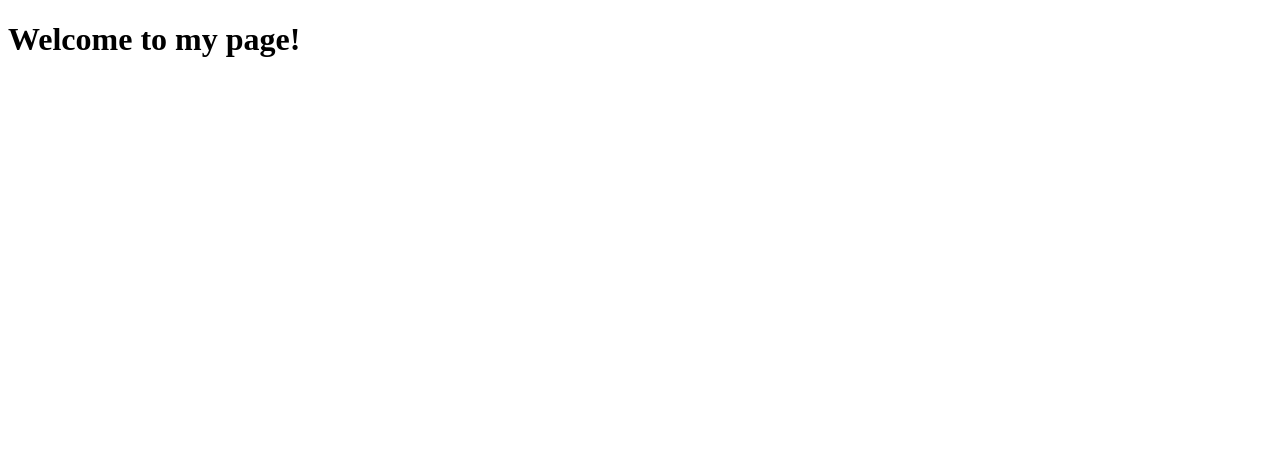
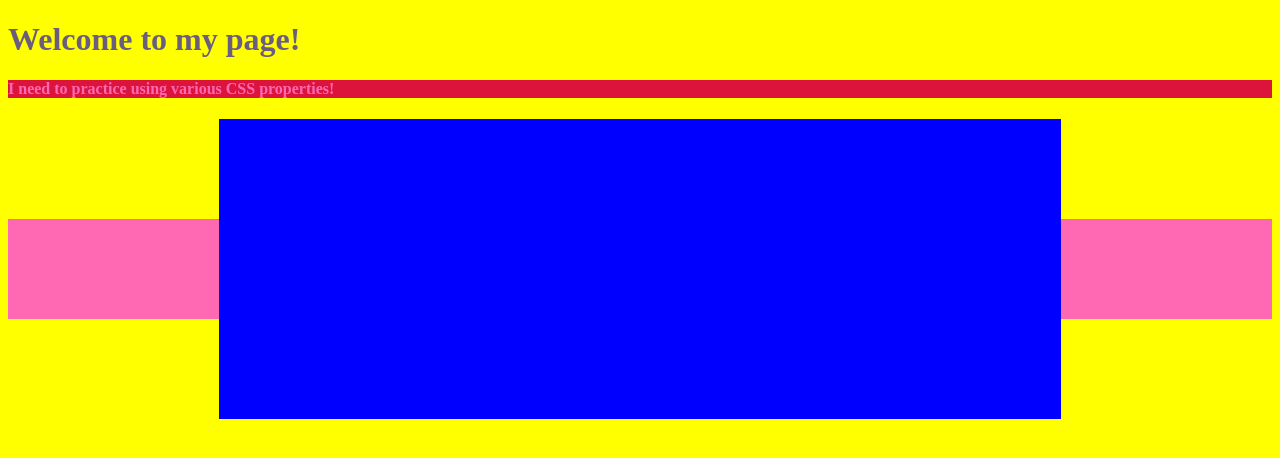
Before and after one commit to thortek/gitPractice-2, a plain HTML site: page index.html in a window 1280 px wide. Drawn offline with Linux system fonts and the light colour scheme.

Commit message:
Did some experiments + css animation

```diff
--- a/index.css
+++ b/index.css
@@ -1,7 +1,46 @@
+:root {
+    box-sizing: border-box;
+    background: yellow;
+    --main-color: hotpink;
+    overflow: hidden;
+}
+
 h1 {
-    color: rgba(19, 8, 94, 0.687);
+    color: rgba(40, 19, 182, 0.687);
+    animation-duration: 3s;
+    animation-name: slidein;
+}
+
+@keyframes slidein {
+    from {
+        margin-left: 100%;
+        width: 300%;
+    }
+    to {
+        margin-left: 0%;
+        width: 100%;
+    }
 }
 
 h4 {
     background-color: crimson;
+    color: var(--main-color);
 }
+
+.container {
+    display: flex;
+    height: 300px;
+}
+
+.item {
+    height: 100px;
+    /* width: 100px; */
+    background: var(--main-color);
+    flex: 1;
+    align-self: center;
+}
+
+.item-center {
+    flex: 4;
+    background-color: blue;
+}
--- a/index.html
+++ b/index.html
@@ -3,9 +3,16 @@
 <head>
     <meta charset="UTF-8">
     <meta name="viewport" content="width=device-width, initial-scale=1.0">
+    <link href="index.css" rel="stylesheet">
     <title>Git Practice 2!</title>
 </head>
 <body>
     <h1>Welcome to my page!</h1>
+    <h4>I need to practice using various CSS properties!</h4>
+    <div class="container">
+        <div class="item"></div>
+        <div class="item-center"></div>
+        <div class="item"></div>
+    </div>
 </body>
 </html>
```
